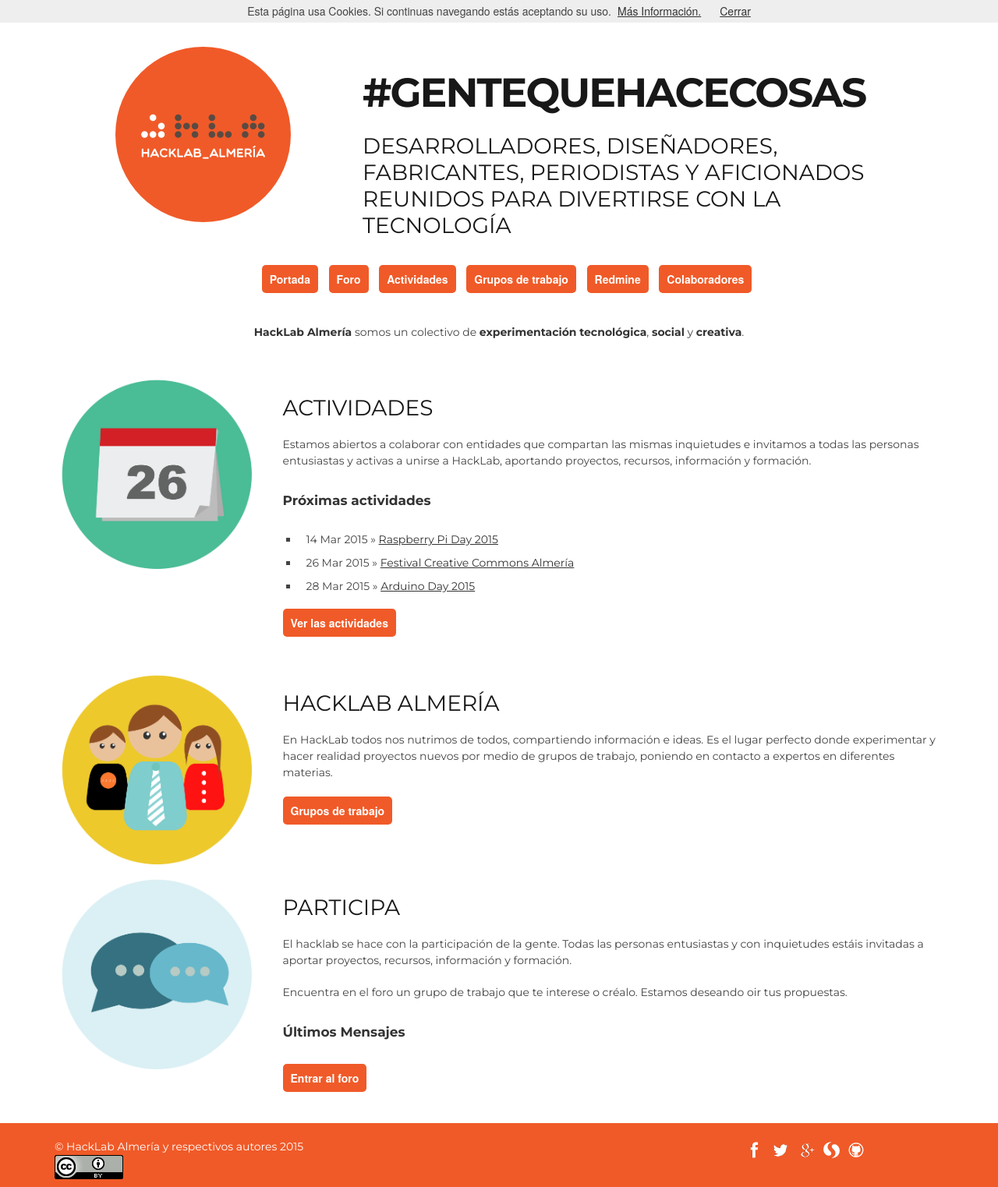
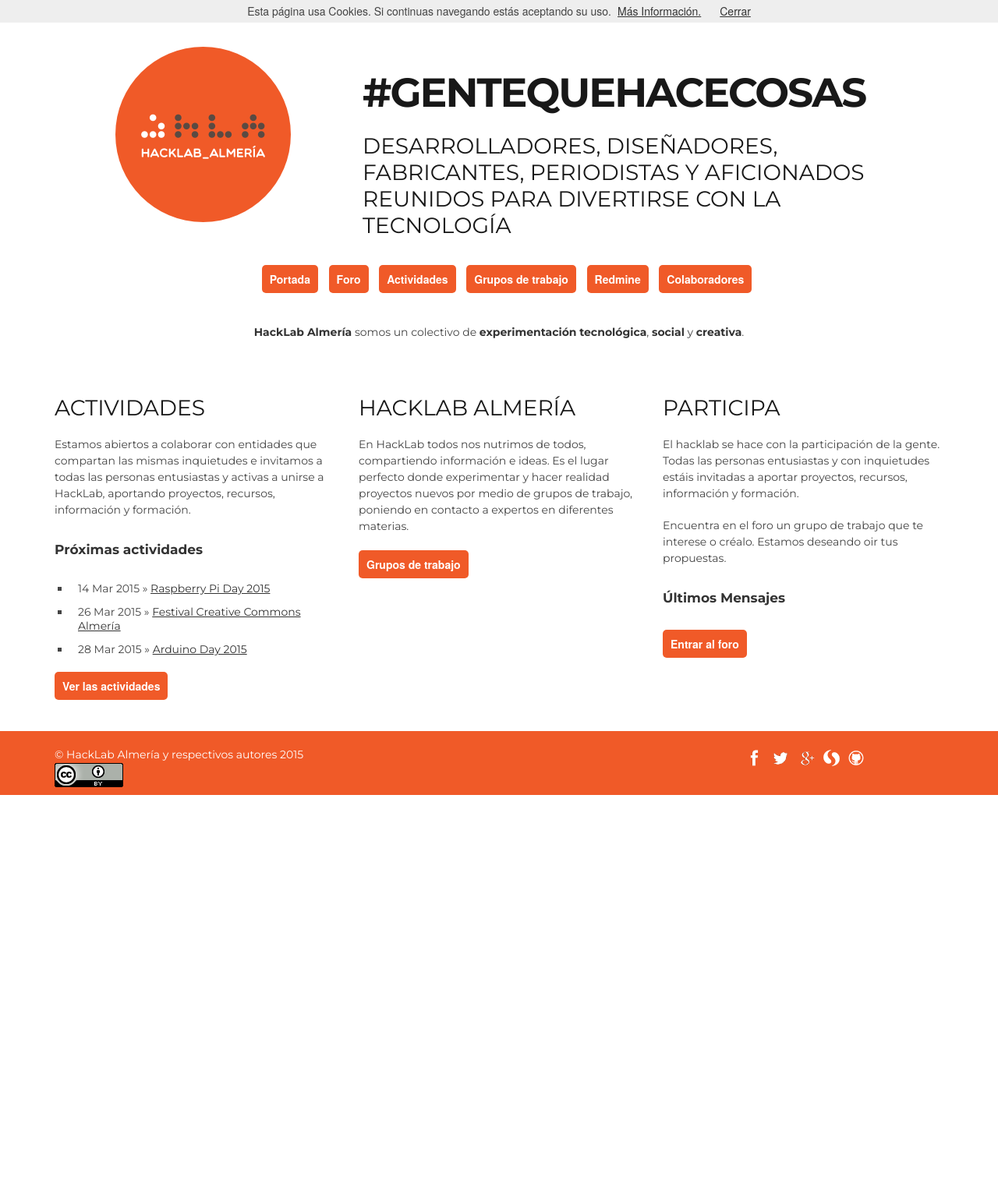
Before and after one commit to HackLab-Almeria/hacklab-almeria.github.io, a Jekyll site: the page built from index.html, in a window 1280 px wide. Shown: the whole page at 78% size. Built offline with Jekyll 4.4.1, drawn with Linux system fonts in a browser that asks for light colours; comment, search, counter and statistics services are not loaded; after the commit the page ends 1020 px from its top, so only the background shows below that.

Commit message:
Modo 3 columnas sin imágenes

```diff
--- a/index.html
+++ b/index.html
@@ -8,11 +8,12 @@
     </div>
 </div>
 
+
+
+
 <div class="row">
-    <div class="col-md-3 hidden-xs">
-        <a href="{{ site.url }}/actividades" title="Agenda de actividades"><img src="{{ site.url }}/recursos/agenda.png" title="Agenda" alt="Agenda" /></a>
-    </div>
-    <div class="col-md-9">
+    <div class="col-md-4">
+
                 <h3>Actividades</h3>
                 <p>Estamos abiertos a colaborar con entidades que compartan las mismas inquietudes e invitamos a todas las personas entusiastas y activas a unirse a HackLab, aportando proyectos, recursos, información y formación.</p>
                 <h5><strong>Próximas actividades</strong></h5>
@@ -27,24 +28,15 @@
                 </ul>
                 <p><a href="{{ site.url }}/actividades" class="button">Ver las actividades</a></p>
             </div>
-</div>
 
-<div class="row">
-    <div class="col-md-3 hidden-xs">
-        <a href="{{ site.url }}/gruposdetrabajo" title="Grupos de trabajo"><img src="{{ site.url }}/recursos/comunidades.png" title="Comunidades" alt="Comunidades" /></a>
-    </div>
-    <div class="col-md-9">
+    <div class="col-md-4">
+
                 <h3>Hacklab Almería</h3>
                 <p>En HackLab todos nos nutrimos de todos, compartiendo información e ideas. Es el lugar perfecto donde experimentar y hacer realidad proyectos nuevos por medio de grupos de trabajo, poniendo en contacto a expertos en diferentes materias.</p>
                 <p><a href="{{ site.url }}/gruposdetrabajo" class="button" title="Grupos de trabajo">Grupos de trabajo</a></p>
     </div>
-</div>
+    <div class="col-md-4">
 
-<div class="row">
-    <div class="col-md-3 hidden-xs">
-        <a href="http://discourse.hacklabalmeria.bitnamiapp.com/" title="Entrar al foro"><img src="{{ site.url }}/recursos/foro.png" title="Foro" alt="Foro" /></a>
-    </div>
-    <div class="col-md-9">
                 <h3>Participa</h3>
                 <p>El hacklab se hace con la participación de la gente. Todas las personas entusiastas y con inquietudes estáis invitadas a aportar proyectos, recursos, información y formación.</p>
                 <p>Encuentra en el foro un grupo de trabajo que te interese o créalo. Estamos deseando oir tus propuestas.</p>
@@ -53,9 +45,13 @@
                 <div id="ultimosmensajes">
                 </div><p>
                 <p><a href="http://discourse.hacklabalmeria.bitnamiapp.com/" class="button" title="Entrar al foro">Entrar al foro</a></p>
+
+    </div>
 </div>
 
-</div>
+
+
+
 <script type="text/javascript">
     var discourseUrl = "http://discourse.hacklabalmeria.bitnamiapp.com/"
 
```
Lines whose indentation alone changed are shown as unchanged.
